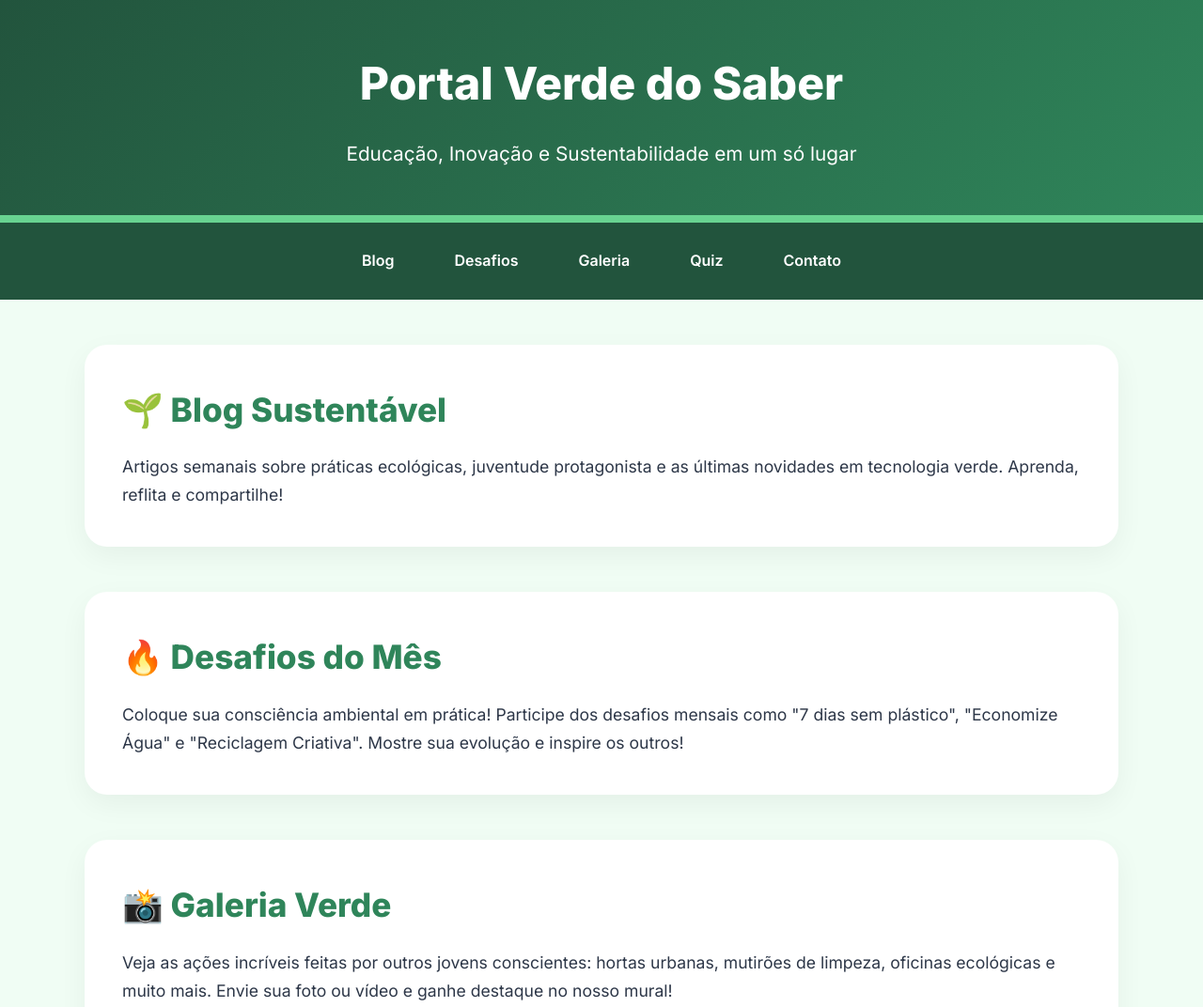
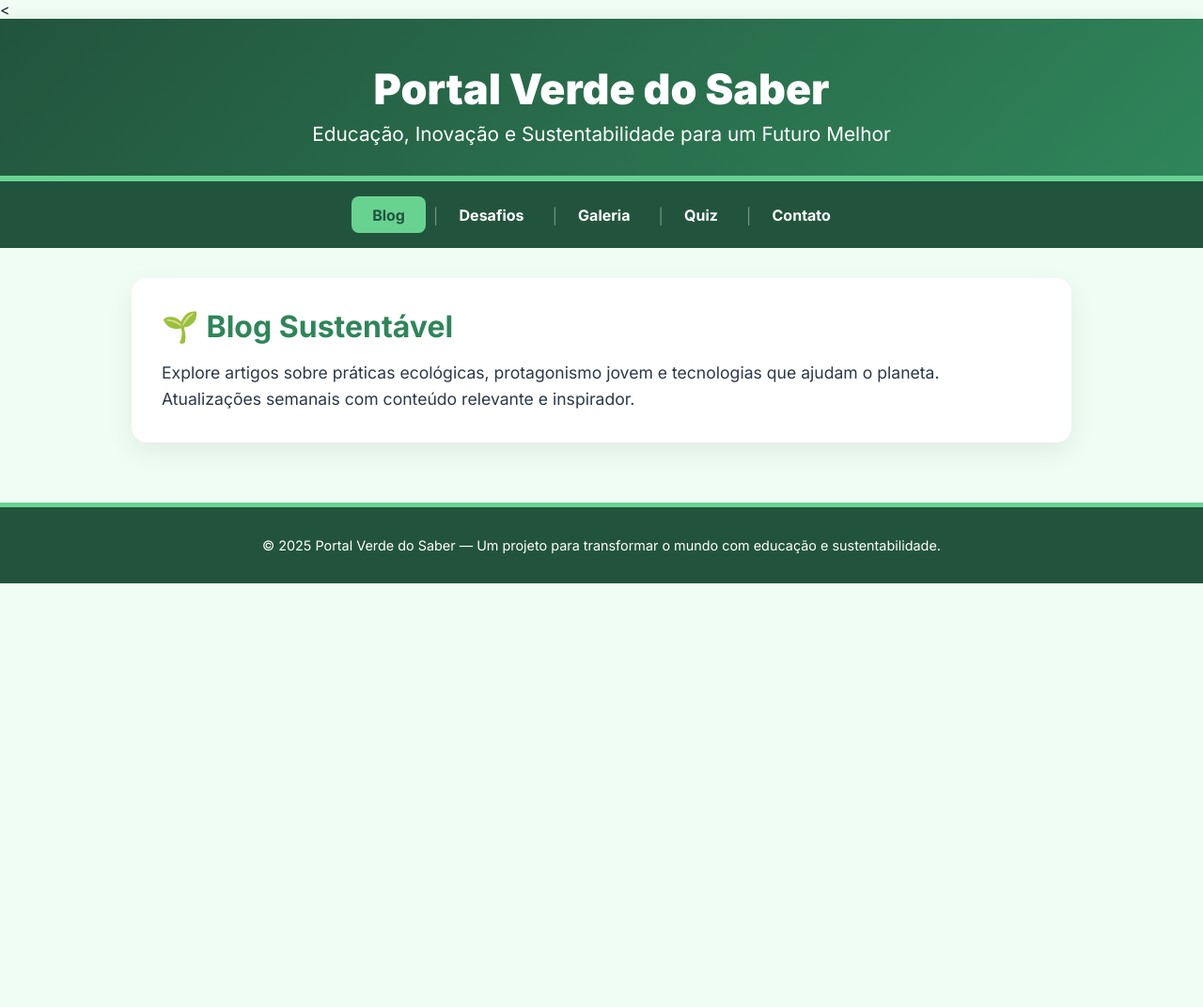
Before and after one commit to maiconsantos4/agrinho2025, a plain HTML site: page index.html in a window 1280 px wide. Shown: the top 1072 px of the page at 94% size. After the commit the page ends 800 px from the top, so only its background shows below. Drawn offline with Linux system fonts and the light colour scheme.

Commit message:
Add files via upload

```diff
--- a/index.html
+++ b/index.html
@@ -1,11 +1,11 @@
-<!DOCTYPE html>
+<<!DOCTYPE html>
 <html lang="pt-br">
 
 <head>
-  <meta charset="UTF-8">
-  <meta name="viewport" content="width=device-width, initial-scale=1.0">
+  <meta charset="UTF-8" />
+  <meta name="viewport" content="width=device-width, initial-scale=1.0" />
   <title>Portal Verde do Saber</title>
-  <link href="https://fonts.googleapis.com/css2?family=Inter:wght@400;600;800&display=swap" rel="stylesheet">
+  <link href="https://fonts.googleapis.com/css2?family=Inter:wght@400;700;900&display=swap" rel="stylesheet" />
   <style>
     :root {
       --verde-escuro: #22543d;
@@ -21,88 +21,106 @@
       padding: 0;
       box-sizing: border-box;
       font-family: 'Inter', sans-serif;
-      scroll-behavior: smooth;
     }
 
     body {
       background-color: var(--fundo);
       color: var(--texto);
-      line-height: 1.7;
     }
 
     header {
       background: linear-gradient(135deg, var(--verde-escuro), var(--verde-medio));
       color: var(--branco);
-      padding: 3rem 2rem;
       text-align: center;
-      border-bottom: 8px solid var(--verde-claro);
-      box-shadow: 0 5px 20px rgba(0, 0, 0, 0.2);
+      padding: 3rem 1rem 2rem;
+      box-shadow: 0 8px 20px rgba(0, 0, 0, 0.2);
+      border-bottom: 6px solid var(--verde-claro);
     }
 
     header h1 {
-      font-size: 3rem;
-      font-weight: 800;
+      font-size: 2.8rem;
+      font-weight: 900;
     }
 
     header p {
       font-size: 1.3rem;
-      margin-top: 1rem;
+      margin-top: 0.5rem;
     }
 
-    nav {
-      background-color: var(--verde-escuro);
+    .tab-buttons {
       display: flex;
       justify-content: center;
       flex-wrap: wrap;
-      gap: 2rem;
-      padding: 1.2rem;
+      background-color: var(--verde-escuro);
+      padding: 1rem;
+      gap: 0.8rem;
     }
 
-    nav a {
+    .tab-buttons button {
+      background: transparent;
+      border: none;
       color: var(--branco);
-      text-decoration: none;
-      font-weight: 600;
+      font-weight: 700;
       font-size: 1rem;
-      padding: 0.5rem 1rem;
+      cursor: pointer;
+      padding: 0.6rem 1.4rem;
       border-radius: 0.5rem;
-      transition: all 0.3s ease-in-out;
+      position: relative;
+      transition: background-color 0.3s ease, color 0.3s ease;
     }
 
-    nav a:hover {
+    .tab-buttons button::after {
+      content: "│";
+      color: #ffffff66;
+      position: absolute;
+      right: -1rem;
+      top: 50%;
+      transform: translateY(-50%);
+      pointer-events: none;
+    }
+
+    .tab-buttons button:last-child::after {
+      content: "";
+    }
+
+    .tab-buttons button:hover,
+    .tab-buttons button.active {
       background-color: var(--verde-claro);
       color: var(--verde-escuro);
     }
 
-    section {
-      max-width: 1100px;
-      margin: 3rem auto;
-      padding: 2.5rem;
+    .tab-content {
+      display: none;
+      max-width: 1000px;
+      margin: 2rem auto;
       background-color: var(--branco);
-      border-radius: 1.5rem;
-      box-shadow: 0 10px 30px rgba(0, 0, 0, 0.05);
-      transition: transform 0.3s ease;
+      padding: 2rem;
+      border-radius: 1rem;
+      box-shadow: 0 10px 30px rgba(0, 0, 0, 0.07);
+      animation: fadeIn 0.4s ease-in-out;
     }
 
-    section:hover {
-      transform: scale(1.01);
+    .tab-content.active {
+      display: block;
     }
 
-    section h2 {
-      font-size: 2.2rem;
+    .tab-content h2 {
       color: var(--verde-medio);
       margin-bottom: 1rem;
+      font-size: 2rem;
     }
 
-    section p {
+    .tab-content p {
       font-size: 1.1rem;
       color: #2d3748;
+      line-height: 1.6;
     }
 
     footer {
       background-color: var(--verde-escuro);
       color: var(--branco);
       text-align: center;
-      padding: 2rem;
+      padding: 2rem 1rem;
       margin-top: 4rem;
       border-top: 5px solid var(--verde-claro);
     }
@@ -111,19 +129,23 @@
       font-size: 0.9rem;
     }
 
+    @keyframes fadeIn {
+      from { opacity: 0; transform: translateY(10px); }
+      to { opacity: 1; transform: translateY(0); }
+    }
+
     @media (max-width: 768px) {
       header h1 {
-        font-size: 2.2rem;
+        font-size: 2rem;
       }
 
-      nav {
-        flex-direction: column;
-        align-items: center;
+      .tab-buttons button {
+        padding: 0.5rem 1rem;
+        font-size: 0.95rem;
       }
 
-      section {
-        margin: 1.5rem;
-        padding: 2rem;
+      .tab-buttons button::after {
+        right: -0.6rem;
       }
     }
   </style>
@@ -132,45 +154,56 @@
 <body>
   <header>
     <h1>Portal Verde do Saber</h1>
-    <p>Educação, Inovação e Sustentabilidade em um só lugar</p>
+    <p>Educação, Inovação e Sustentabilidade para um Futuro Melhor</p>
   </header>
 
-  <nav>
-    <a href="#blog">Blog</a>
-    <a href="#desafios">Desafios</a>
-    <a href="#galeria">Galeria</a>
-    <a href="#quiz">Quiz</a>
-    <a href="#contato">Contato</a>
-  </nav>
+  <div class="tab-buttons">
+    <button class="tab-link active" onclick="openTab(event, 'blog')">Blog</button>
+    <button class="tab-link" onclick="openTab(event, 'desafios')">Desafios</button>
+    <button class="tab-link" onclick="openTab(event, 'galeria')">Galeria</button>
+    <button class="tab-link" onclick="openTab(event, 'quiz')">Quiz</button>
+    <button class="tab-link" onclick="openTab(event, 'contato')">Contato</button>
+  </div>
 
-  <section id="blog">
+  <div id="blog" class="tab-content active">
     <h2>🌱 Blog Sustentável</h2>
-    <p>Artigos semanais sobre práticas ecológicas, juventude protagonista e as últimas novidades em tecnologia verde. Aprenda, reflita e compartilhe!</p>
-  </section>
+    <p>Explore artigos sobre práticas ecológicas, protagonismo jovem e tecnologias que ajudam o planeta. Atualizações semanais com conteúdo relevante e inspirador.</p>
+  </div>
 
-  <section id="desafios">
+  <div id="desafios" class="tab-content">
     <h2>🔥 Desafios do Mês</h2>
-    <p>Coloque sua consciência ambiental em prática! Participe dos desafios mensais como "7 dias sem plástico", "Economize Água" e "Reciclagem Criativa". Mostre sua evolução e inspire os outros!</p>
-  </section>
+    <p>Participe de ações práticas para um mundo melhor! Ex: "7 dias sem plástico", "Crie uma composteira" e muito mais. Mostre seu impacto e compartilhe com a comunidade!</p>
+  </div>
 
-  <section id="galeria">
+  <div id="galeria" class="tab-content">
     <h2>📸 Galeria Verde</h2>
-    <p>Veja as ações incríveis feitas por outros jovens conscientes: hortas urbanas, mutirões de limpeza, oficinas ecológicas e muito mais. Envie sua foto ou vídeo e ganhe destaque no nosso mural!</p>
-  </section>
+    <p>Veja imagens de projetos sustentáveis, hortas escolares, mutirões de limpeza e muito mais. Envie o seu também e inspire outros jovens protagonistas!</p>
+  </div>
 
-  <section id="quiz">
+  <div id="quiz" class="tab-content">
     <h2>🧠 Quiz Sustentável</h2>
-    <p>Teste seus conhecimentos com quizzes rápidos e educativos. Você consegue acertar todas as perguntas sobre meio ambiente, consumo consciente e energias renováveis?</p>
-  </section>
+    <p>Teste seu conhecimento com quizzes sobre o meio ambiente, reciclagem, energias renováveis e cidadania ecológica. Aprenda brincando e se desafie!</p>
+  </div>
 
-  <section id="contato">
+  <div id="contato" class="tab-content">
     <h2>📬 Fale Conosco</h2>
-    <p>Quer sugerir um tema, relatar um projeto ou tirar dúvidas? Escreva para a nossa equipe pelo e-mail: <strong>contato@verdeeduca.com</strong></p>
-  </section>
+    <p>Tem dúvidas ou quer compartilhar seu projeto? Fale com nossa equipe: <strong>contato@verdeeduca.com</strong></p>
+  </div>
 
   <footer>
-    <p>&copy; 2025 Portal Verde do Saber — Inspirando mentes jovens a cuidar do planeta.</p>
+    <p>&copy; 2025 Portal Verde do Saber — Um projeto para transformar o mundo com educação e sustentabilidade.</p>
   </footer>
+
+  <script>
+    function openTab(evt, tabId) {
+      const tabs = document.querySelectorAll(".tab-content");
+      const links = document.querySelectorAll(".tab-link");
+      tabs.forEach(t => t.classList.remove("active"));
+      links.forEach(l => l.classList.remove("active"));
+      document.getElementById(tabId).classList.add("active");
+      evt.currentTarget.classList.add("active");
+    }
+  </script>
 </body>
 
 </html>
```
Also changed, not shown: nav.css (added).
